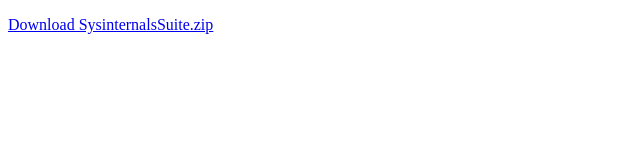
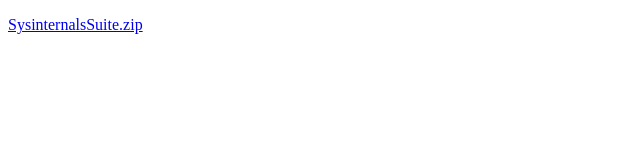
Before and after one commit to vTjmnLpcQzBwxFy/systernals, a plain HTML site: page index.html in a window 1280 px wide. Shown: the full height of the page, 0-640 px from the left. Drawn offline with Linux system fonts and the light colour scheme.

Commit message:
Update index.html

```diff
--- a/index.html
+++ b/index.html
@@ -1,4 +1,4 @@
 <!DOCTYPE html>
 <body>
-  <p><a href="https://download.sysinternals.com/files/SysinternalsSuite.zip">Download SysinternalsSuite.zip</a></p>
+  <p><a href="https://download.sysinternals.com/files/SysinternalsSuite.zip">SysinternalsSuite.zip</a></p>
 </body>
```
